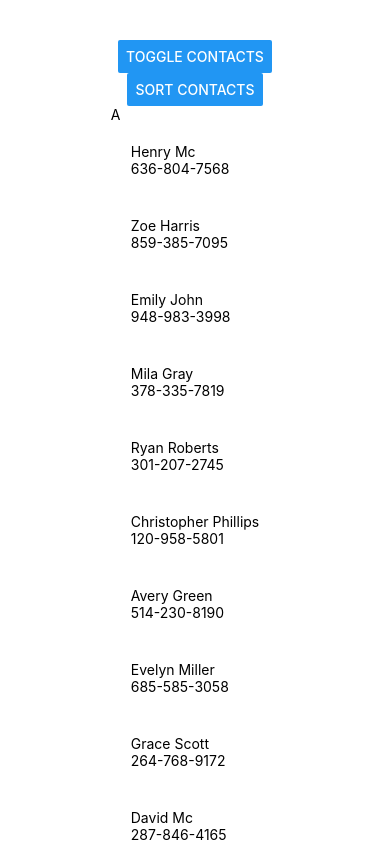
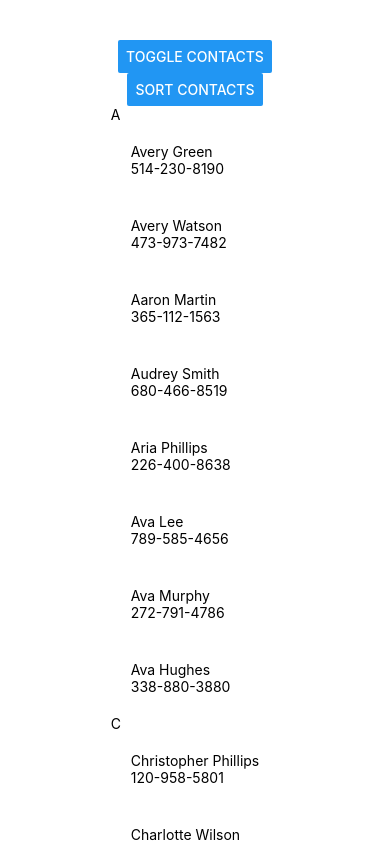
Before and after one commit to Farooq-azam-khan/mobile-app-development-with-react-native, a React Native app in the folder lecture4-list-userinput/contacts-app/: screen / in a window 390 px wide. Both pictures are taken after a click on the button "TOGGLE CONTACTS". Built offline with nearby package versions, Linux system fonts and the light colour scheme.

Commit message:
created sections for sections list

```diff
--- a/lecture4-list-userinput/contacts-app/App.js
+++ b/lecture4-list-userinput/contacts-app/App.js
@@ -1,10 +1,9 @@
 import React from 'react';
-import { Button, Text, StyleSheet, SectionList, View } from 'react-native';
+import { Button, StyleSheet, View } from 'react-native';
 
 import contacts, { compareNames } from './contacts';
 
-import Row from './Row';
-// import console = require('console');
+import ContactsList from './ContactsList'
 
 export default class App extends React.Component {
   /*
@@ -28,29 +27,15 @@ export default class App extends React.Component {
     this.setState(prevState => ({ contacts: prevState.contacts.sort(compareNames) }))
   }
 
-  renderItem = ({ item }) => (<Row {...item} />)
-
-  // title field matches to title below
-  renderSectionHeader = obj => <Text>{obj.section.title}</Text>
 
   render() {
     return (
       <View style={[styles.container, styles.topPadding]}>
         <Button title="toggle contacts" onPress={this.toggleContacts} />
         <Button title="sort contacts" onPress={this.sort} />
-        {/* turnuary operation */}
         {this.state.showContacts && (
-          // SectionList: has its own data array, can override the renderItem function with own custom render
-          // render section header as well
-          <SectionList
-            renderSectionHeader={this.renderSectionHeader}
-            sections={[{
-              title: 'A',
-              data: this.state.contacts
-            }
-            ]}
-            renderItem={this.renderItem}
-          />
+          <ContactsList
+            contacts={this.state.contacts} />
         )
         }
       </View>
--- /dev/null
+++ b/lecture4-list-userinput/contacts-app/ContactsList.js
@@ -0,0 +1,36 @@
+import React from 'react';
+import { SectionList, Text } from 'react-native';
+import Row from './Row';
+import PropTypes from 'prop-types';
+
+// SectionList: has its own data array, can override the renderItem function with own custom render
+// render section header as well
+const renderItem = ({ item }) => (<Row {...item} />)
+
+// title field matches to title below
+const renderSectionHeader = obj => <Text>{obj.section.title}</Text>
+
+const ContactsList = props => {
+    const contactsByLetter = props.contacts.reduce((obj, contact) => {
+        const firstLetter = contact.name[0].toUpperCase()
+        return {
+            ...obj,
+            [firstLetter]: [...(obj[firstLetter] || []), contact],
+        }
+    }, {});
+    const sections = Object.keys(contactsByLetter).sort().map(letter => ({
+        title: letter,
+        data: contactsByLetter[letter]
+    }));
+    return (<SectionList
+        renderSectionHeader={renderSectionHeader}
+        sections={sections}
+        renderItem={renderItem}
+    />);
+}
+
+ContactsList.propTypes = {
+    contacts: PropTypes.array
+}
+
+export default ContactsList;
```
